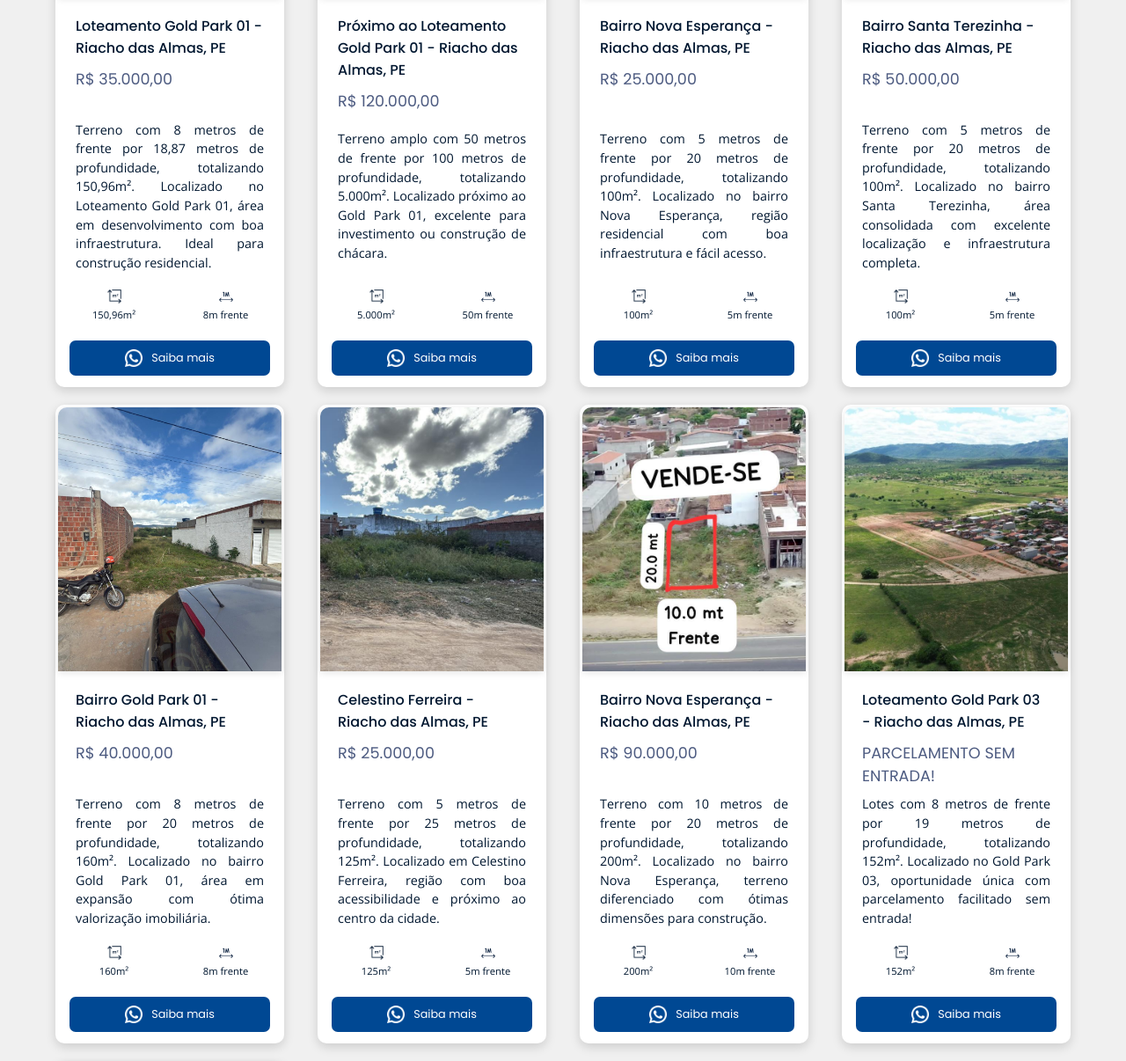
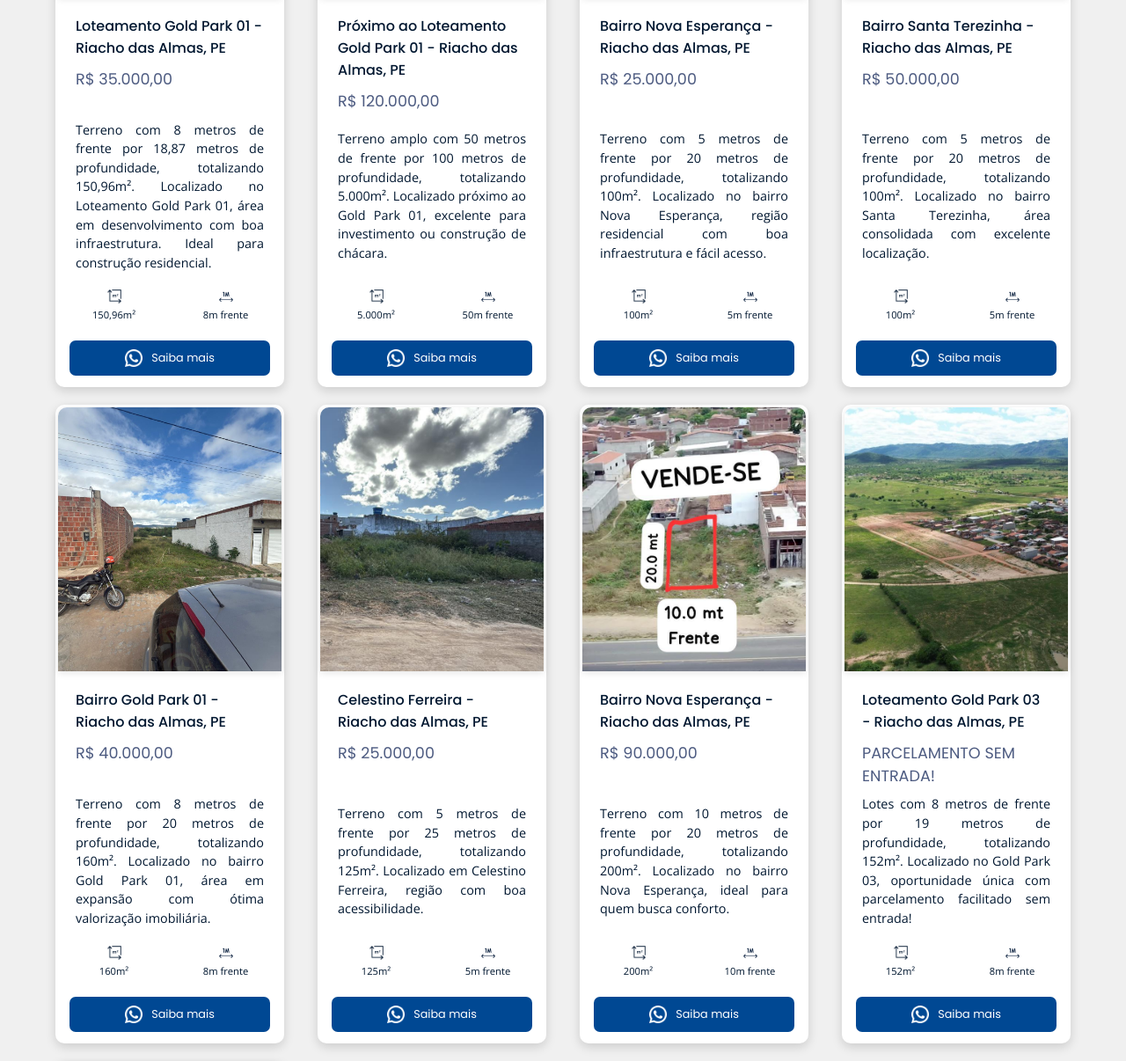
Before and after one commit to LucasSilva006/erondicorretor, a plain HTML site: page index.html in a window 1280 px wide. Shown: the part 3541-4747 px from the top of the page at 88% size. Drawn offline with nearby package versions, Linux system fonts and the light colour scheme.

Commit message:
Pequenas alterações em algumas descrições dos terrenos

```diff
--- a/index.html
+++ b/index.html
@@ -923,8 +923,7 @@
                 <p class="p-desc-item">
                   Terreno com 5 metros de frente por 20 metros de profundidade,
                   totalizando 100m². Localizado no bairro Santa Terezinha, área
-                  consolidada com excelente localização e infraestrutura
-                  completa.
+                  consolidada com excelente localização.
                 </p>
               </div>
               <div class="caracteristicas-imoveis">
@@ -1036,7 +1035,7 @@
                 <p class="p-desc-item">
                   Terreno com 5 metros de frente por 25 metros de profundidade,
                   totalizando 125m². Localizado em Celestino Ferreira, região
-                  com boa acessibilidade e próximo ao centro da cidade.
+                  com boa acessibilidade.
                 </p>
               </div>
               <div class="caracteristicas-imoveis">
@@ -1091,8 +1090,7 @@
               <div class="desc-item">
                 <p class="p-desc-item">
                   Terreno com 10 metros de frente por 20 metros de profundidade,
-                  totalizando 200m². Localizado no bairro Nova Esperança,
-                  terreno diferenciado com ótimas dimensões para construção.
+                  totalizando 200m². Localizado no bairro Nova Esperança, ideal para quem busca conforto.
                 </p>
               </div>
               <div class="caracteristicas-imoveis">
```
